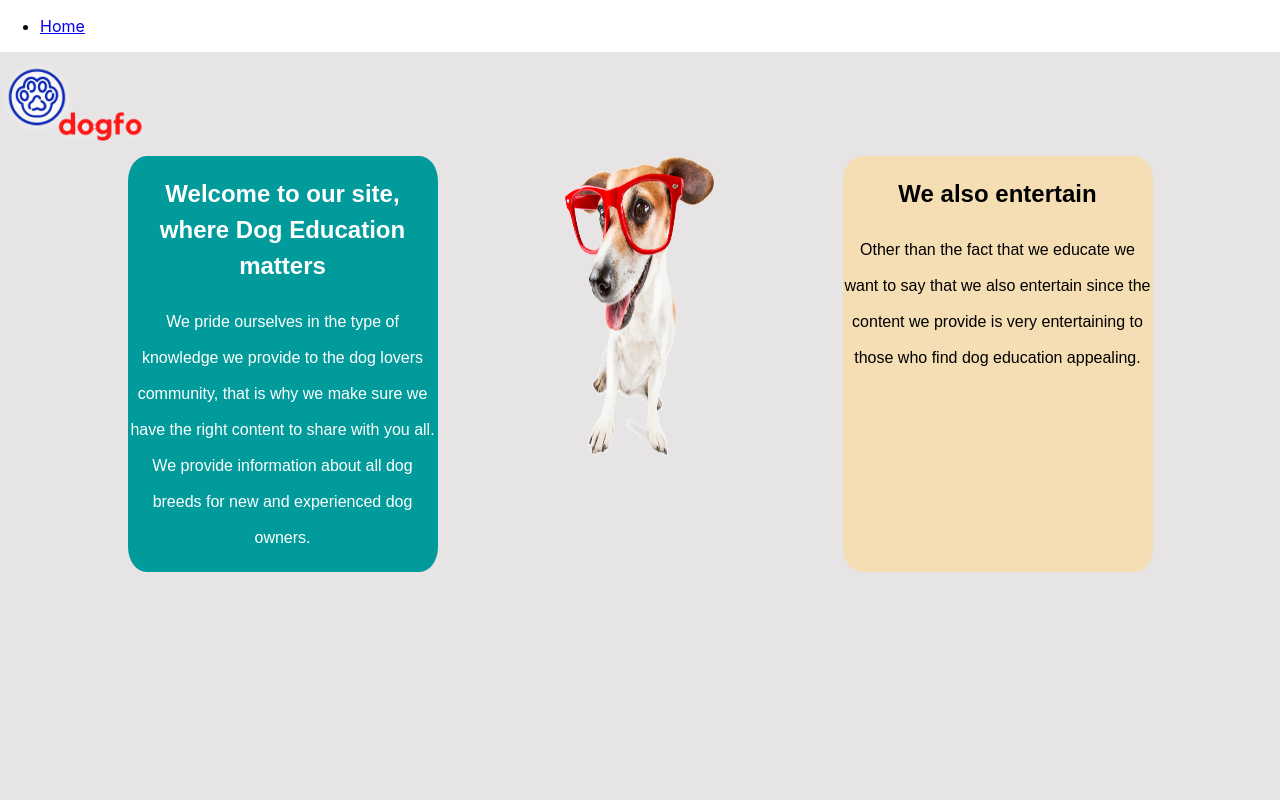
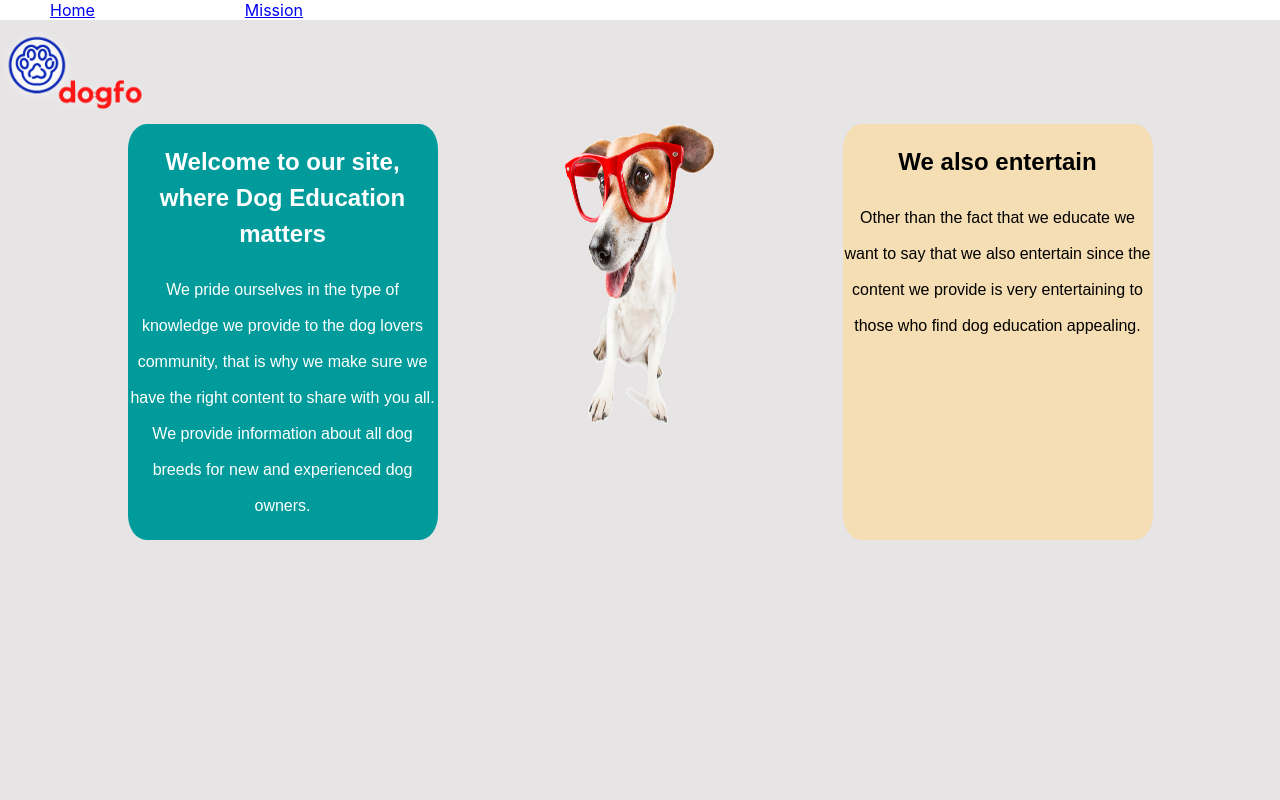
Before and after one commit to jorgevz/dogwebsite, a React (Create React App) app: page / in a window 1280 px wide. Shown: the top 800 px of the page. Built offline with nearby package versions, Linux system fonts and the light colour scheme.

Commit message:
padding edit

```diff
--- a/src/App.css
+++ b/src/App.css
@@ -68,3 +68,17 @@ background-color: #f6e8ce;
  background-color: wheat;
  }
     }
+
+
+.whole-app{
+background-color: cornsilk;
+display: inline;
+}
+
+#link-home{
+padding-left: 50px;
+}
+
+#link-mission{
+padding-left: 150px;
+}
--- a/src/App.js
+++ b/src/App.js
@@ -7,6 +7,7 @@ import {
   Link
   } from 'react-router-dom'
   import Home from './component/Home';
+import Mission from './component/Mission';
 
 
 
@@ -15,17 +16,16 @@ function App() {
       <Router>
       <div className='whole-app'>
       <nav>
-      <ul>
-      <li>
-      <Link to='/'>Home</Link>
-      </li>
-      </ul>
+
+      <Link id='link-home' to='/'>Home</Link>
+      <Link id='link-mission'  to='/Mission'>Mission</Link>
+
       </nav>
 
       <Switch>
 
       <Route exact path='/' component={Home}/>
-
+      <Route path='/Mission' component={Mission}/>
 
       </Switch>
 
--- a/src/component/Home.js
+++ b/src/component/Home.js
@@ -1,6 +1,7 @@
 import React from 'react';
 import logo from './Background.svg'
 import dogimage from './dogfopic.png'
+
 
 function Home(){
 return(
@@ -10,9 +11,6 @@ return(
 <img src={logo} alt='dogfo-logo' width='150px' height='100px'/>
 </section>
 
-<section className='nav-bar'>
-
-</section>
 
 <section className='main-article'>
 
--- /dev/null
+++ b/src/component/Mission.js
@@ -0,0 +1,10 @@
+import React from 'react'
+
+function Mission(){
+
+
+}
+
+
+
+export default Mission;
```
